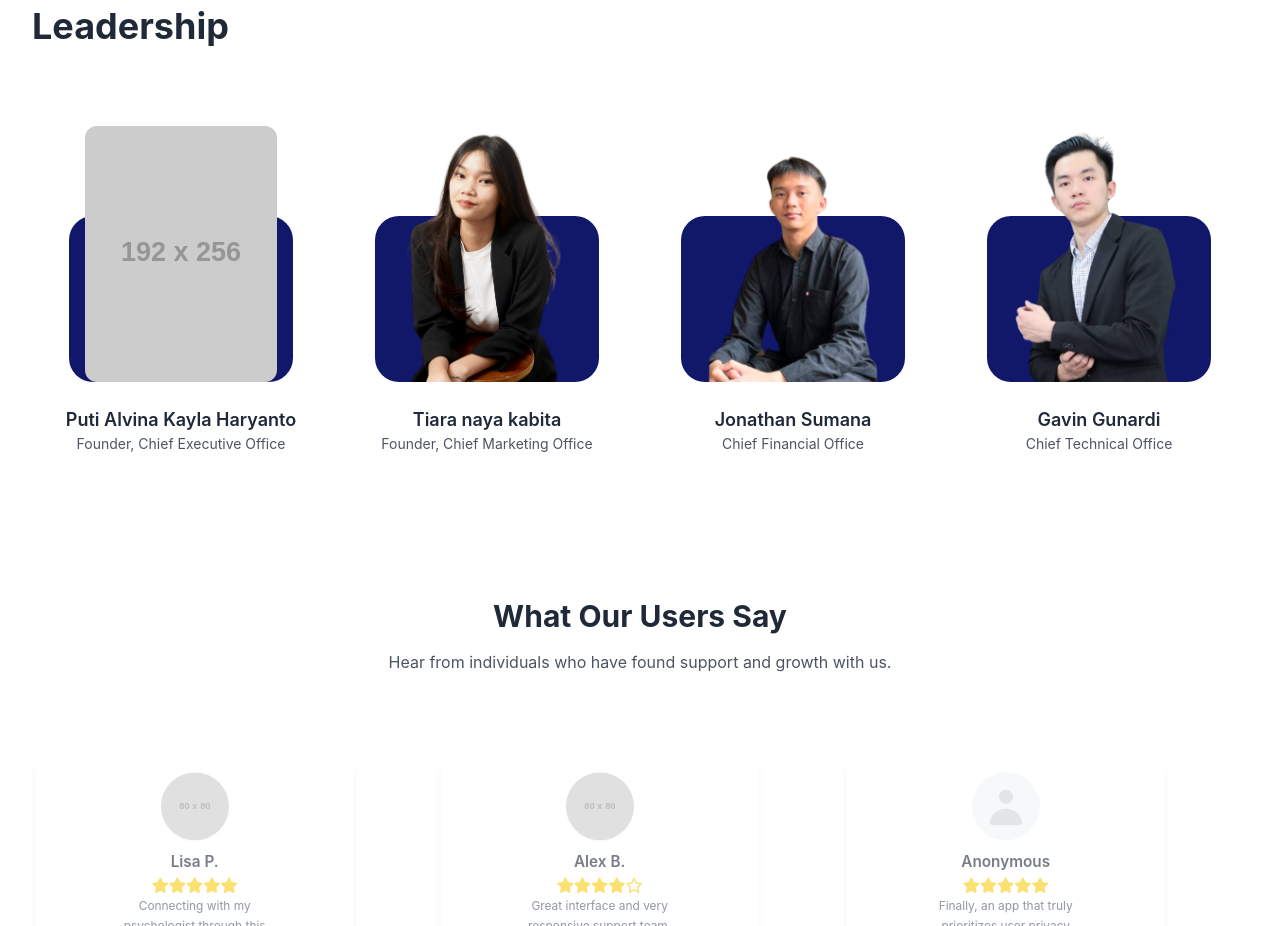
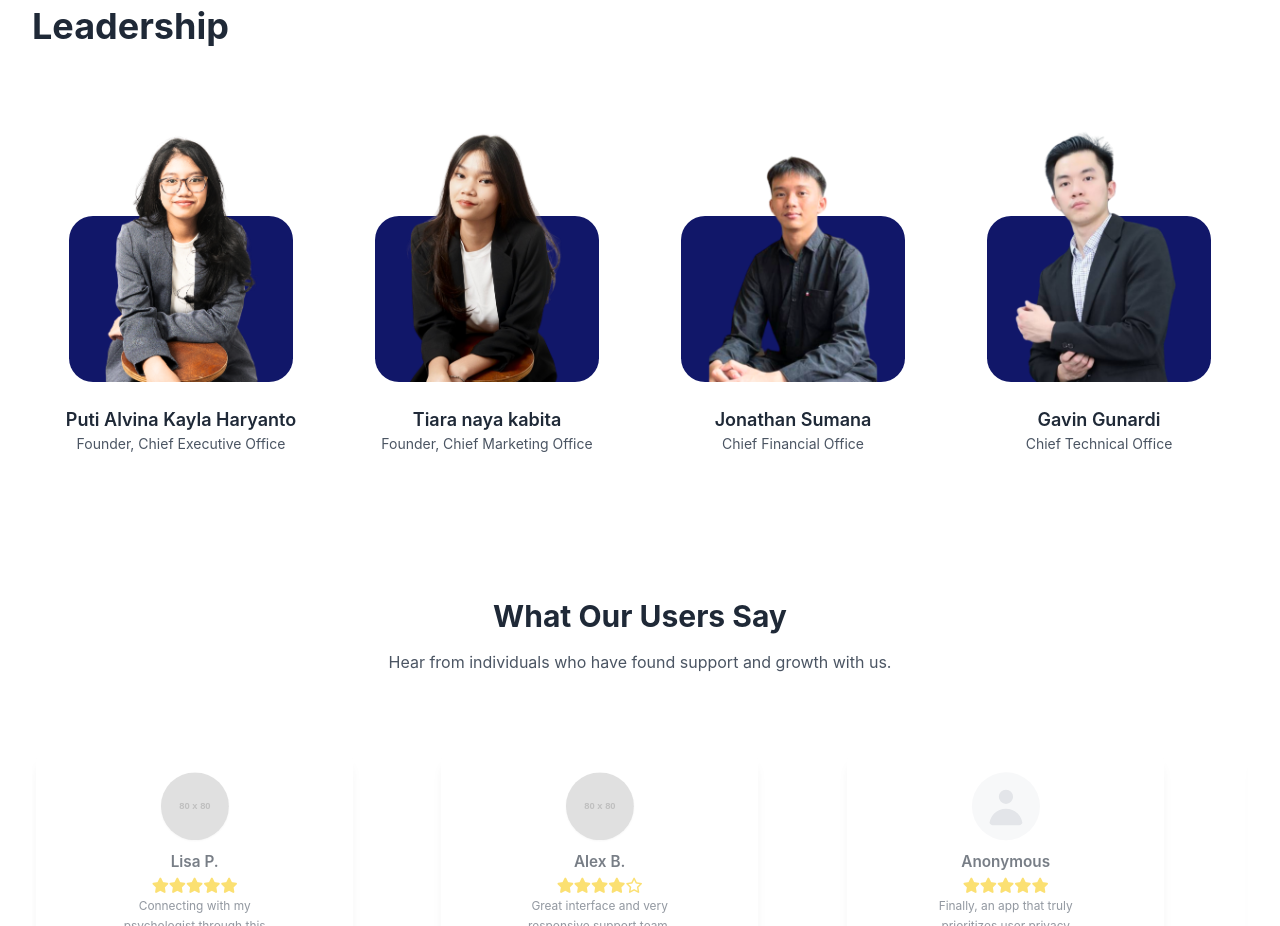
Before and after one commit to CrosshairCode/tobeheard_website, a plain HTML site: page index.html in a window 1280 px wide. Shown: the part 1420-2346 px from the top of the page. Drawn offline with nearby package versions, Linux system fonts and the light colour scheme; placeholder pictures from the web are drawn by us.

Commit message:
Update index.html

```diff
--- a/index.html
+++ b/index.html
@@ -217,7 +217,7 @@
 
                 <div class="leadership-card-base">
                     <div class="leadership-image-area">
-                        <img src="puti_alvina_kayla_haryanto.png" alt="Puti Alvina Kayla Haryanto"
+                        <img src="kayla.png" alt="Puti Alvina Kayla Haryanto"
                              class="leadership-image"
                              onerror="this.onerror=null;this.src='https://placehold.co/192x256/CCCCCC/777777?text=Puti+A.+K.+H.';">
                         <div class="leadership-blue-shape"></div>
```
